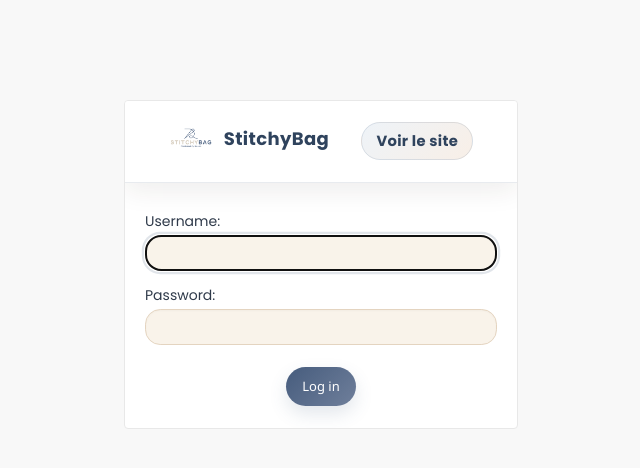
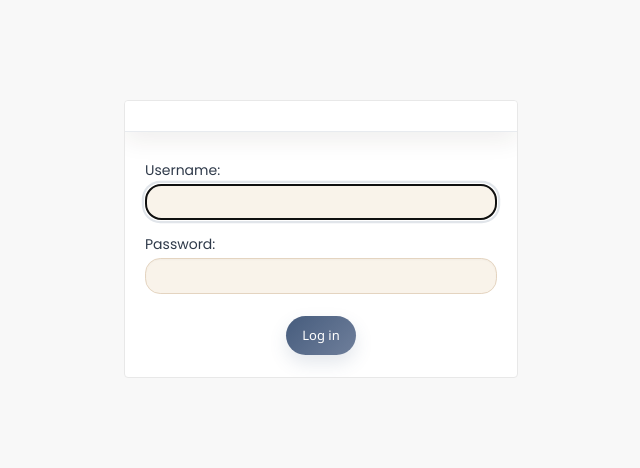
Before and after one commit to aymench19/StitchyBag, a Django app: page /admin/login/?next=/dashboard/ in a window 1280 px wide. Shown: the top 468 px of the page, without its empty margins (319-959 px from the left). Run offline with Django 5.2, Linux system fonts and the light colour scheme.

Commit message:
Simplify admin template override

```diff
--- a/templates/admin/base_site.html
+++ b/templates/admin/base_site.html
@@ -1,22 +1,8 @@
 {% extends "admin/base.html" %}
 {% load static %}
-
-{% block title %}{{ title }} | StitchyBag Administration{% endblock %}
 
 {% block extrahead %}
 {{ block.super }}
 <link rel="stylesheet" href="https://fonts.googleapis.com/css2?family=Poppins:wght@300;400;500;600;700&display=swap">
 <link rel="stylesheet" href="{% static 'css/admin.css' %}">
 {% endblock %}
-
-{% block branding %}
-<h1 id="site-name" class="admin-branding-title">
-    <a href="{% url 'admin:index' %}">
-        <img src="{% static 'images/logo.png' %}" alt="StitchyBag" class="admin-brand-logo">
-        <span>StitchyBag</span>
-    </a>
-</h1>
-<div id="admin-quick-links">
-    <a href="/" class="admin-quick-link">Voir le site</a>
-</div>
-{% endblock %}
```
